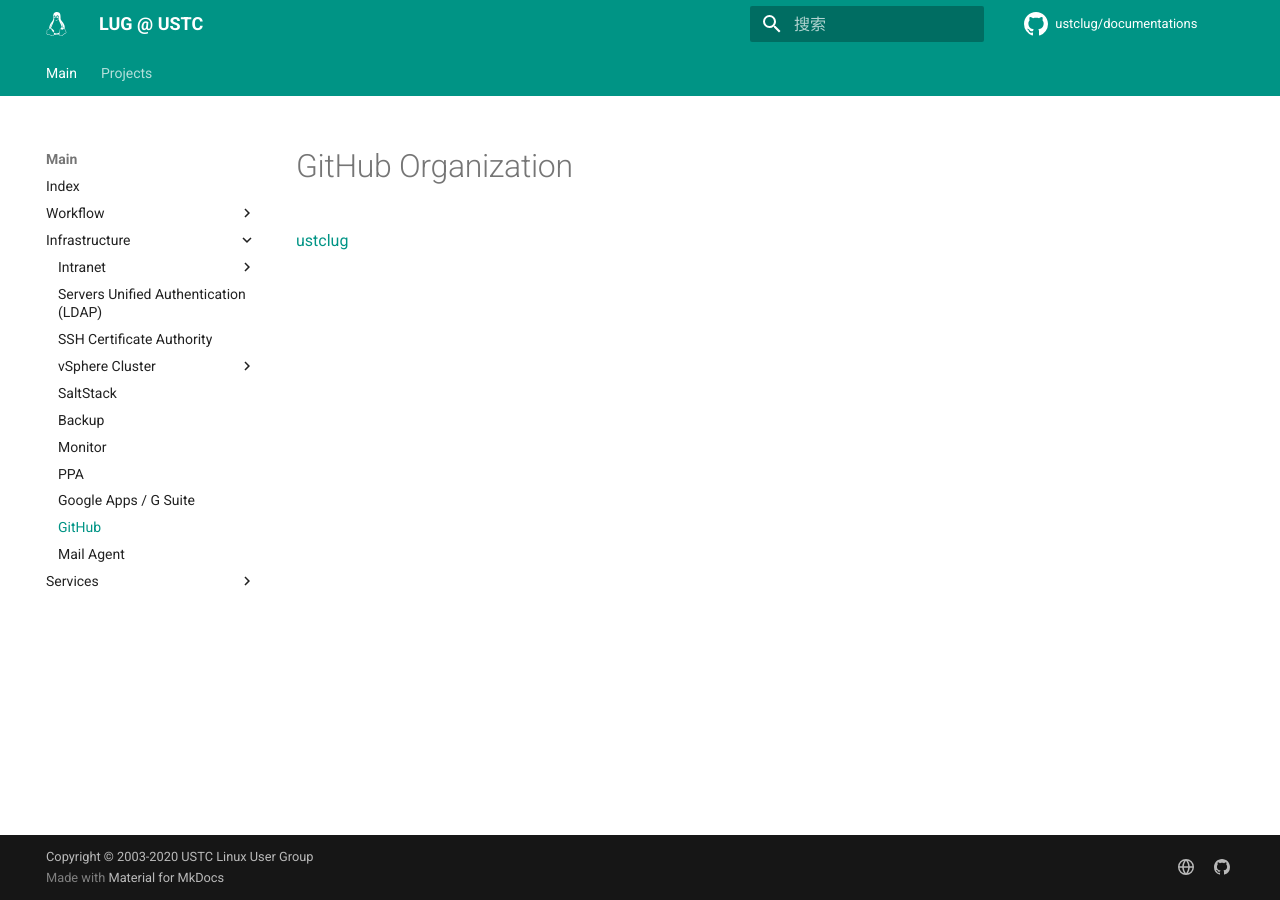
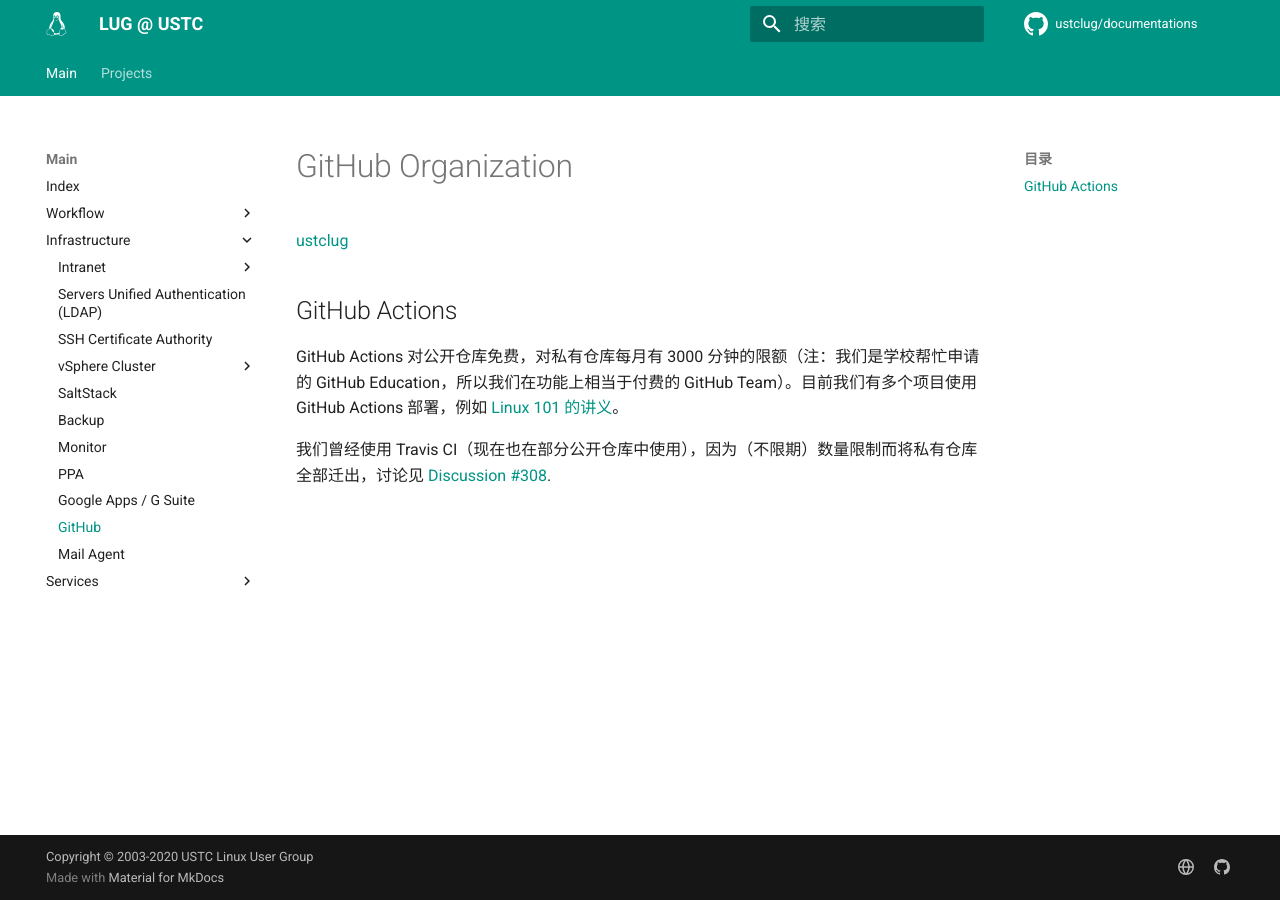
Before and after one commit to ustclug/documentations, an MkDocs documentation site: the page built from docs/infrastructure/github.md, in a window 1280 px wide. Built offline with MkDocs 1.6.1 and Material for MkDocs 9.7.7, drawn with Linux system fonts in a browser that asks for light colours; comment, search, counter and statistics services are not loaded.

Commit message:
GitHub: Add content

```diff
--- a/docs/infrastructure/github.md
+++ b/docs/infrastructure/github.md
@@ -1,3 +1,9 @@
 # GitHub Organization
 
 [ustclug](https://github.com/ustclug)
+
+## GitHub Actions
+
+GitHub Actions 对公开仓库免费，对私有仓库每月有 3000 分钟的限额（注：我们是学校帮忙申请的 GitHub Education，所以我们在功能上相当于付费的 GitHub Team）。目前我们有多个项目使用 GitHub Actions 部署，例如 [Linux 101 的讲义](https://github.com/ustclug/Linux101-docs)。
+
+我们曾经使用 Travis CI（现在也在部分公开仓库中使用），因为（不限期）数量限制而将私有仓库全部迁出，讨论见 [Discussion #308](https://github.com/ustclug/discussions/issues/308).
```
